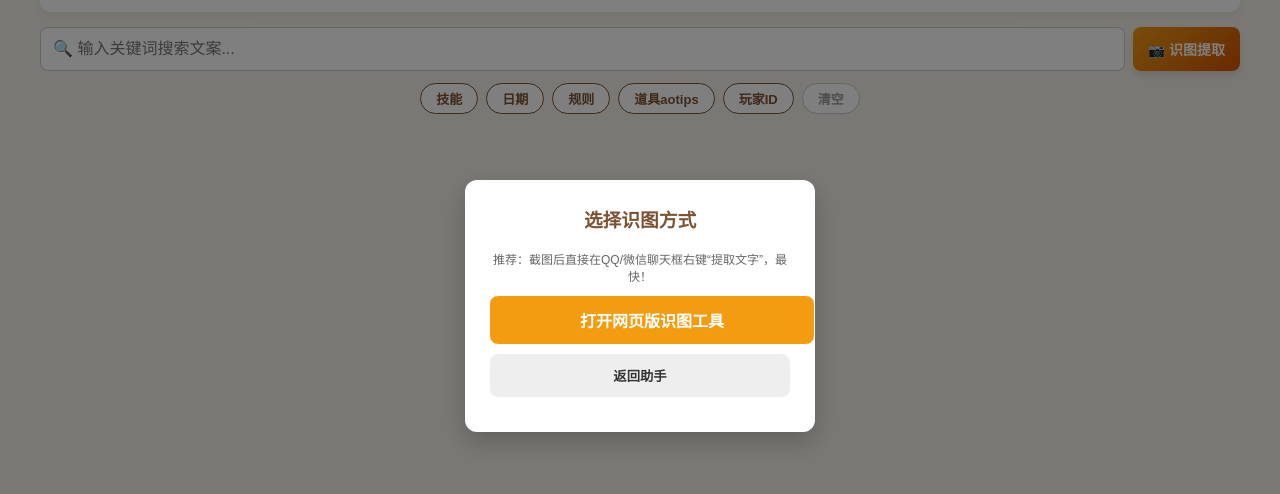
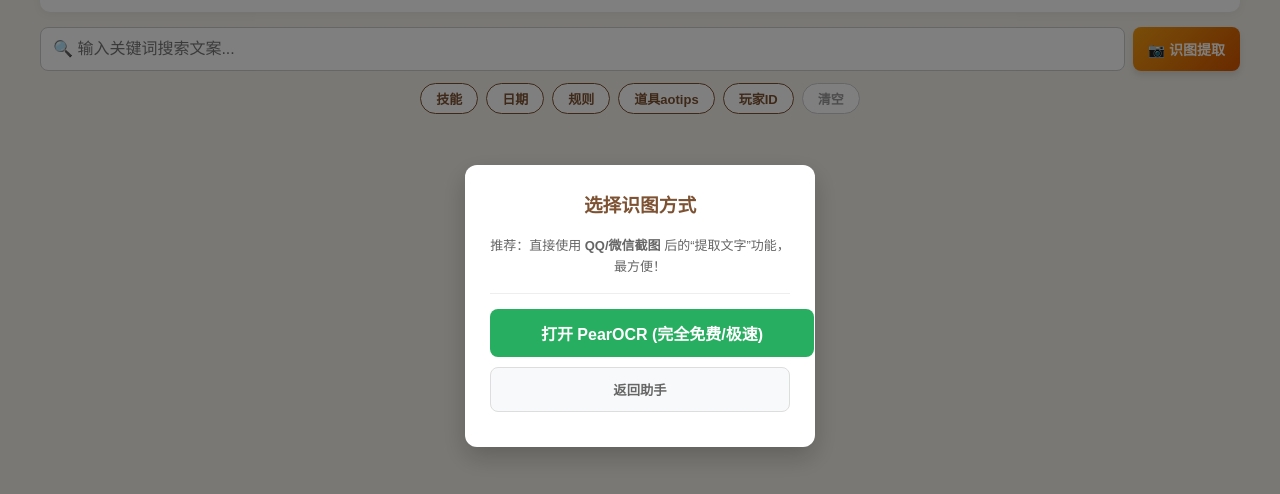
Before and after one commit to zhoushun9966/sgs-tool, a plain HTML site: page index.html in a window 1280 px wide. Both pictures are taken after a click on the button "📷 识图提取". Shown: the part 94-588 px from the top of the page. Drawn offline with Linux system fonts and the light colour scheme; no server answers.

Commit message:
Update index.html

```diff
--- a/index.html
+++ b/index.html
@@ -115,9 +115,13 @@
 <div id="ocrModal" class="modal">
     <div class="modal-content">
         <h3 style="margin-top:0; color:var(--primary);">选择识图方式</h3>
-        <p style="font-size:12px; color:#666;">推荐：截图后直接在QQ/微信聊天框右键“提取文字”，最快！</p>
-        <a href="https://web.baimiaoapp.com/" target="_blank" class="modal-btn" style="background:var(--gold); color:white;">打开网页版识图工具</a>
-        <button onclick="toggleModal(false)" class="modal-btn" style="background:#eee; color:#333;">返回助手</button>
+        <p style="font-size:13px; color:#666; line-height: 1.6;">
+            推荐：直接使用 <b>QQ/微信截图</b> 后的“提取文字”功能，最方便！
+        </p>
+        <hr style="border: 0; border-top: 1px solid #eee; margin: 15px 0;">
+        <a href="https://pearocr.com/" target="_blank" class="modal-btn" style="background:#27ae60; color:white;">打开 PearOCR (完全免费/极速)</a>
+
+        <button onclick="toggleModal(false)" class="modal-btn" style="background:#f8f9fa; color:#666; border: 1px solid #ddd;">返回助手</button>
     </div>
 </div>
 
```
